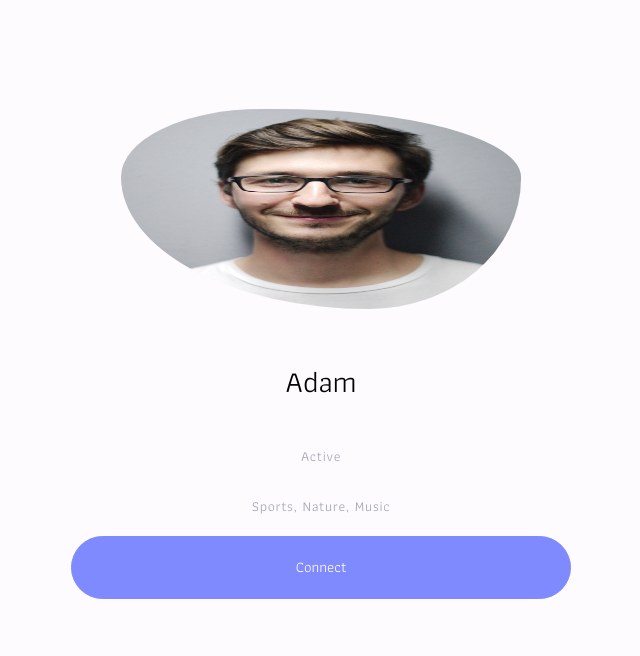
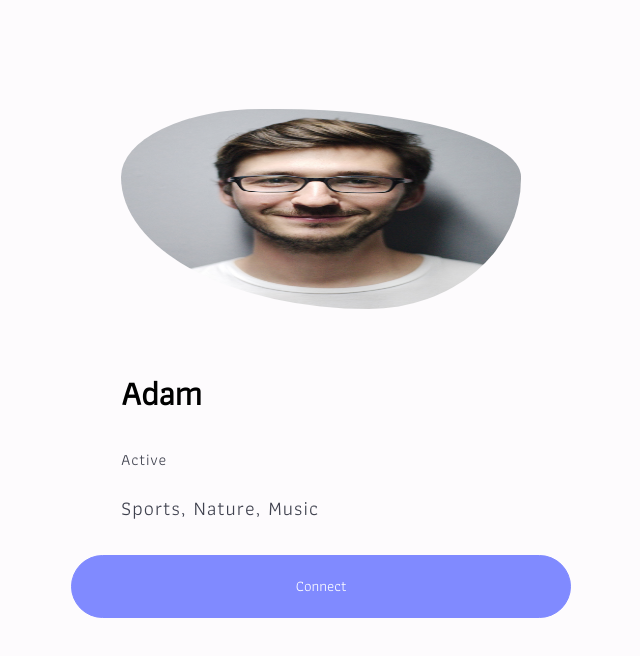
Before and after one commit to kevinOct/DevelopingMobileApps-WebApp, a Vue app in the folder app/: page /Profile in a window 1280 px wide. Shown: the top 656 px of the page, without its empty margins (319-959 px from the left). Built offline with nearby package versions, Linux system fonts and the light colour scheme.

Commit message:
Update Intro.vue

```diff
--- a/app/src/components/Intro.vue
+++ b/app/src/components/Intro.vue
@@ -1,7 +1,10 @@
 <template>
-    <h2>{{Name}}</h2>
-    <p>{{Status}}</p>
-    <p>{{Interests}}</p>
+    <div>
+        <h2>{{Name}}</h2>
+    <p class="status">{{Status}}</p>
+    <p class="interests">{{Interests}}</p>
+
+    </div>
 </template>
 
 
@@ -20,9 +23,33 @@
 </script>
 
 
+<style scoped>
+h2 {
+    font-style: normal;
+    font-weight: bold;
+    font-size: 34px;
+    text-align: left;
+}
 
+.status {
+    font-style: normal;
+font-weight: 300;
+font-size: 16px;
+line-height: 145.1%;
+color: #3F414E;
+}
 
+.interests {
+    font-style: normal;
+font-weight: 300;
+font-size: 20px;
+line-height: 32px;
+color: #3F414E;
+}
 
-<style>
+div {
+    text-align: left;
+    width: 400px;
+}
 
 </style>
```
